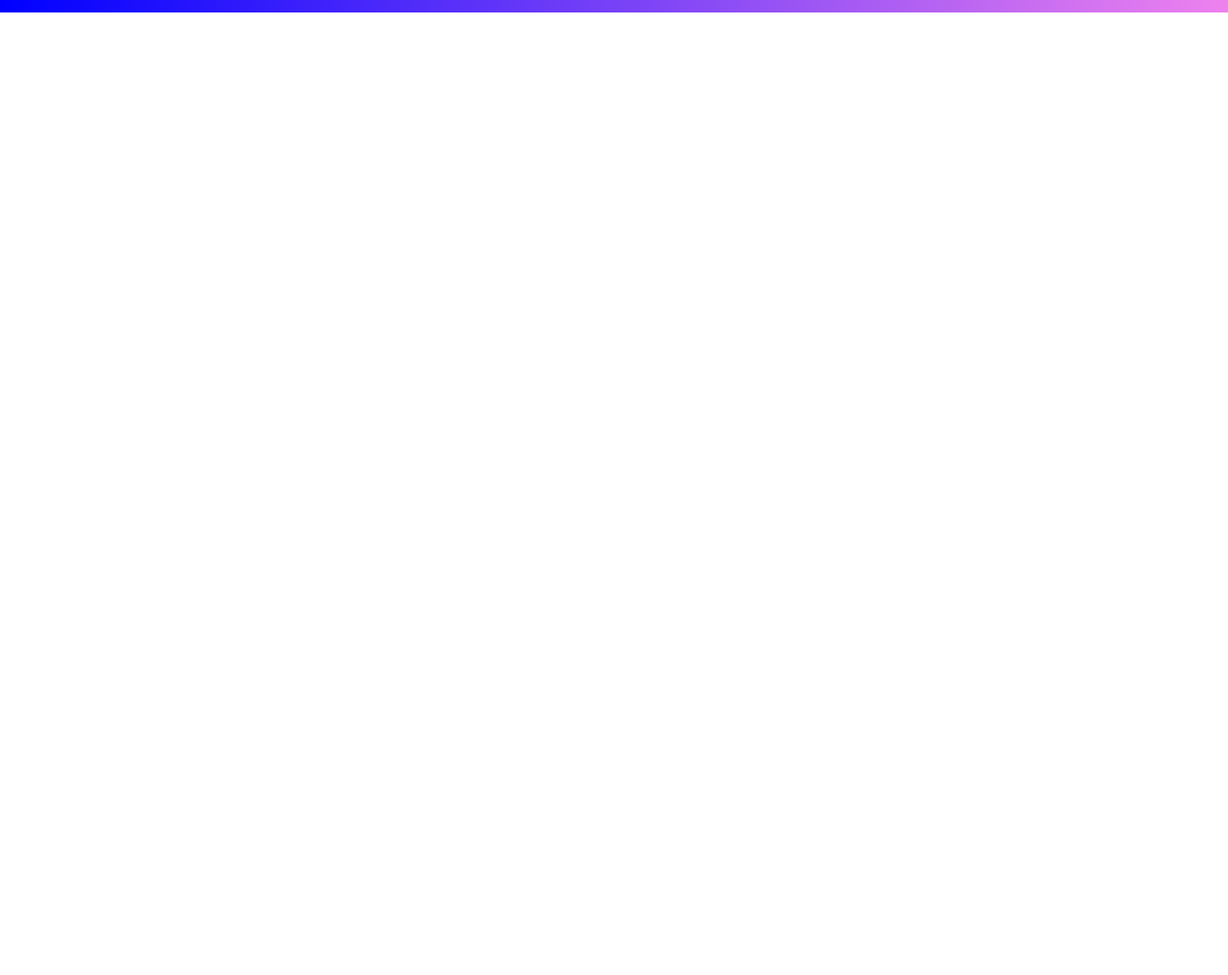
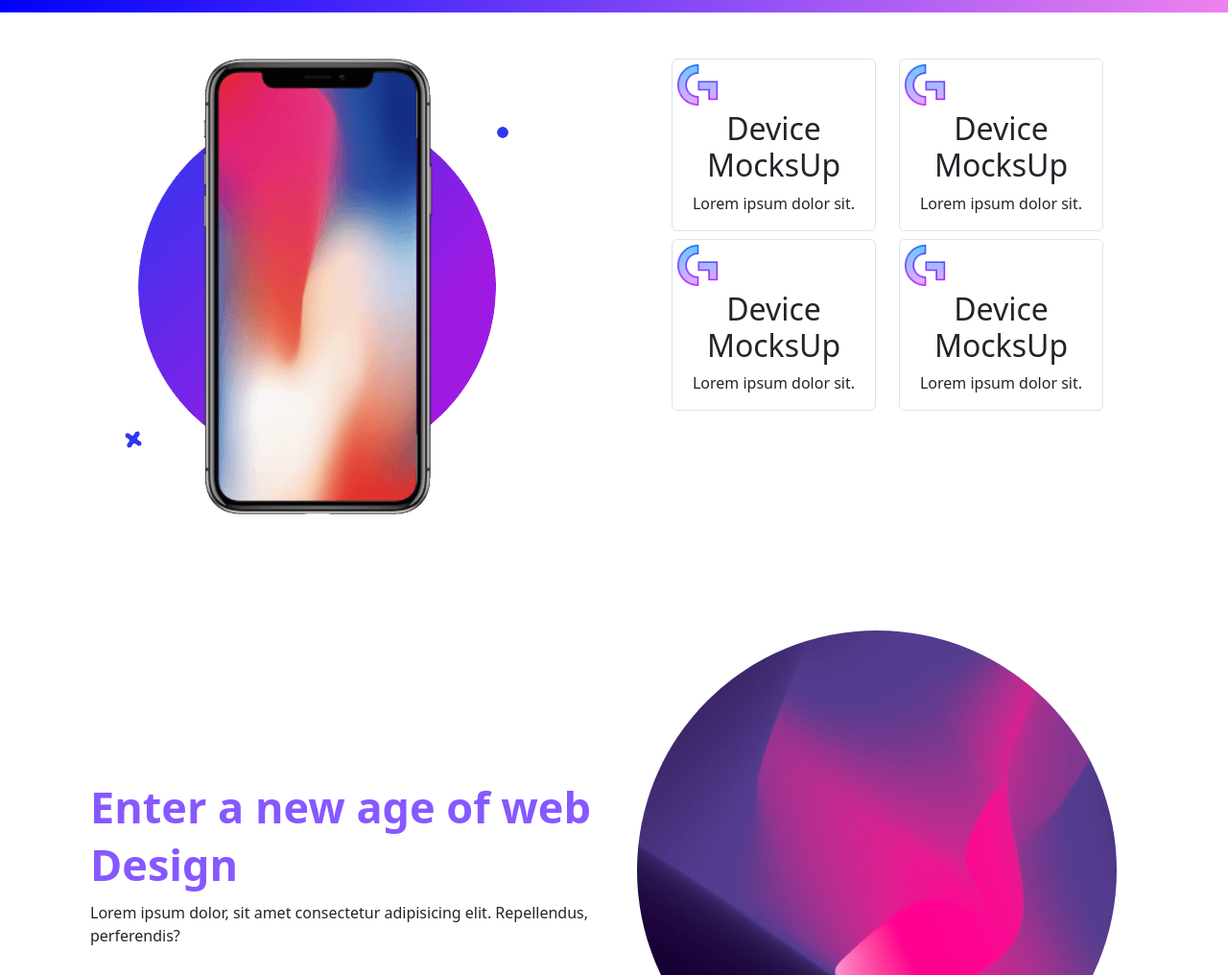
Before and after one commit to nafiul-alam-29/bootstrap-mobile, a plain HTML site: page index.html in a window 1280 px wide. Shown: the part 976-1992 px from the top of the page at 96% size. Before the commit the page ends 989 px from the top, so only its background shows below. Drawn offline with nearby package versions, Linux system fonts and the light colour scheme.

Commit message:
new age section added

```diff
--- a/index.html
+++ b/index.html
@@ -115,8 +115,90 @@
           />
         </div>
       </section>
+      <!-- section three start here  -->
+      <section class="cards-container container">
+        <div class="cards row">
+          <div class="col-md-6">
+            <img class="img-fluid p-5" src="image/banner.png" alt="" />
+          </div>
+          <div class="col-md-6 col-sm-6">
+            <div class="row p-5">
+              <div class="col-md-6">
+                <div class="card border text-center">
+                  <img
+                    class="img-fluid w-25"
+                    src="image/icons8-logitech-64.png"
+                    alt=""
+                  />
+                  <h2>Device MocksUp</h2>
+                  <p>Lorem ipsum dolor sit.</p>
+                </div>
+              </div>
+              <div class="col-md-6">
+                <div class="card border text-center">
+                  <img
+                    class="img-fluid w-25"
+                    src="image/icons8-logitech-64.png"
+                    alt=""
+                  />
+                  <h2>Device MocksUp</h2>
+                  <p>Lorem ipsum dolor sit.</p>
+                </div>
+              </div>
+              <div class="col-md-6 mt-2">
+                <div class="card border text-center">
+                  <img
+                    class="img-fluid w-25"
+                    src="image/icons8-logitech-64.png"
+                    alt=""
+                  />
+                  <h2>Device MocksUp</h2>
+                  <p>Lorem ipsum dolor sit.</p>
+                </div>
+              </div>
+              <div class="col-md-6 mt-2">
+                <div class="card border text-center">
+                  <img
+                    class="img-fluid w-25"
+                    src="image/icons8-logitech-64.png"
+                    alt=""
+                  />
+                  <h2>Device MocksUp</h2>
+                  <p>Lorem ipsum dolor sit.</p>
+                </div>
+              </div>
+            </div>
+          </div>
+        </div>
+      </section>
+      <!-- section three end here  -->
+      <!-- circle image section start here -->
+      <section class="circle-image">
+        <div class="container mt-5">
+          <div class="row d-flex align-items-center">
+            <div class="col-md-6 p-4">
+              <h1 class="primary-color banner-heading">
+                Enter a new age of web Design
+              </h1>
+              <p>
+                Lorem ipsum dolor, sit amet consectetur adipisicing elit.
+                Repellendus, perferendis?
+              </p>
+            </div>
+            <div class="col-md-6 p-4">
+              <img
+                class="img-fluid rounded-circle"
+                src="image/web-design.png"
+                alt=""
+              />
+            </div>
+          </div>
+        </div>
+      </section>
+      <!-- circle image section end here -->
     </main>
     <!-- main section end here -->
+
     <!-- script js -->
     <script src="https://cdn.jsdelivr.net/npm/bootstrap@5.2.1/dist/js/bootstrap.bundle.min.js"></script>
   </body>
```
Also changed, not shown: image/icons8-logitech-64.png (added).
